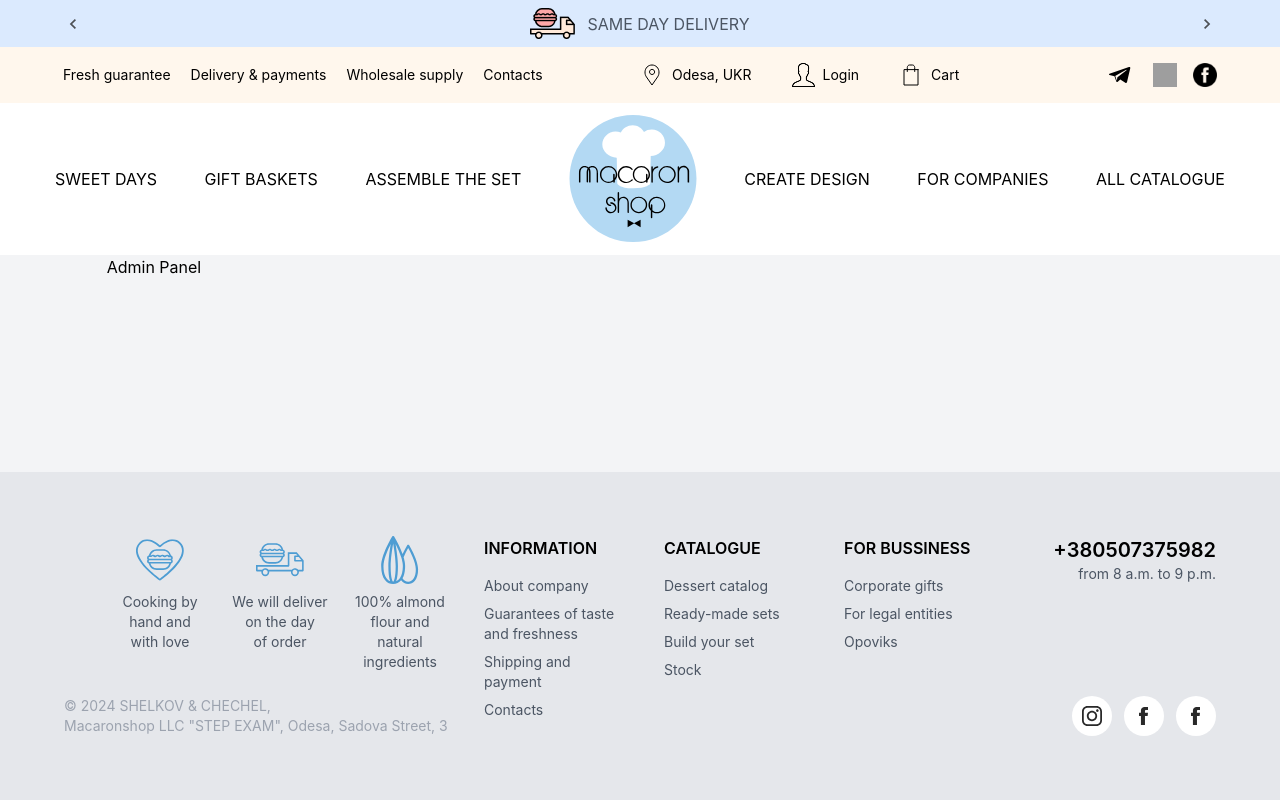
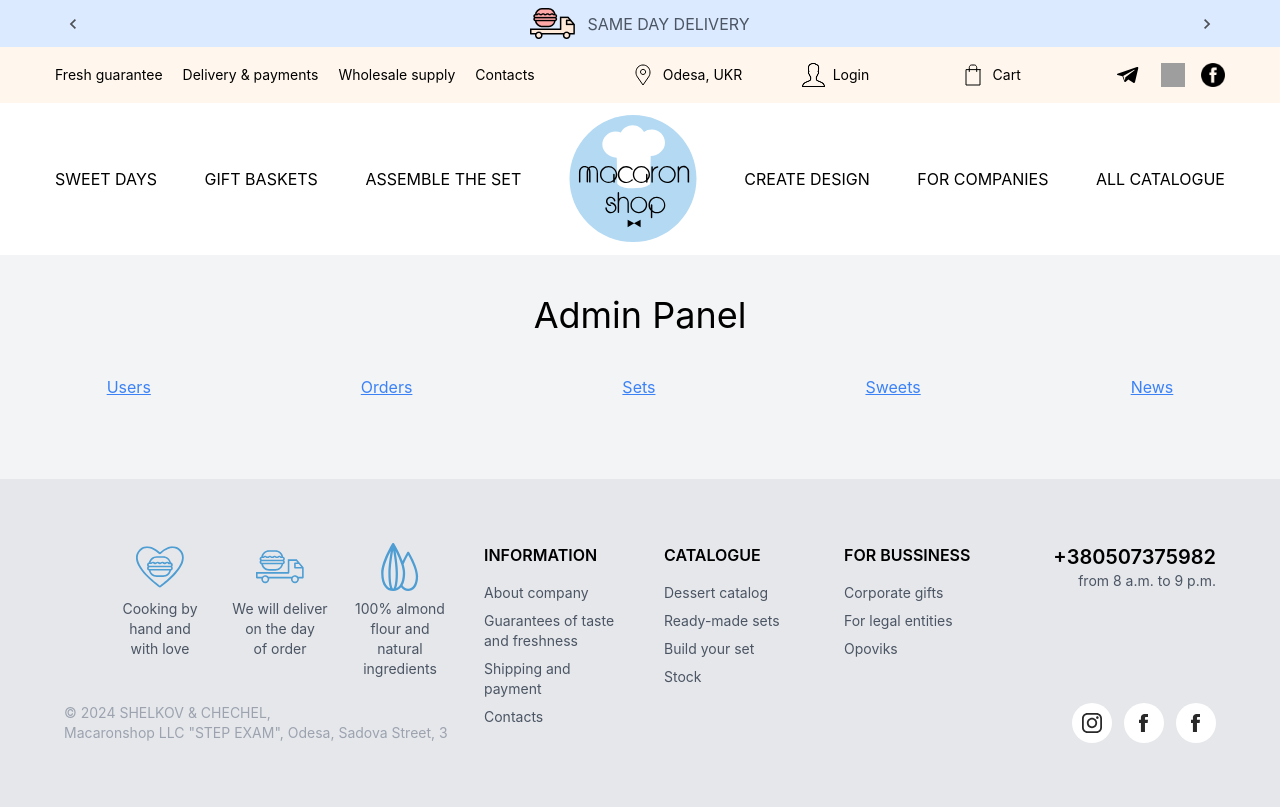
Before and after one commit to Shelkov90/Macaroon_Exam, a React (Create React App) app: page /Admin in a window 1280 px wide. Built offline with nearby package versions, Linux system fonts and the light colour scheme; data requests are answered from the project's data file; grey boxes are pictures that could not be loaded.

Commit message:
add admin panel component & some functions

```diff
--- a/db.json
+++ b/db.json
@@ -6,6 +6,7 @@
       "surname": "Gray",
       "email": "alex@gmail.com",
       "password": "12345678",
+      "isAdmin": false,
       "orders": []
     },
     {
@@ -13,18 +14,10 @@
       "name": "Artem",
       "phone": "0502661699",
       "email": "artem@gmail.com",
+      "isAdmin": true,
       "city": "Odesa",
       "company": "AnyCompany",
       "password": "12345678"
-    }
-  ],
-  "admin": [
-    {
-      "name": "Artem",
-      "surname": "Chechel",
-      "login": "admin",
-      "password": "admin",
-      "id": "0cb2"
     }
   ],
   "orders": [
--- a/src/components/elements/Forms/Login.js
+++ b/src/components/elements/Forms/Login.js
@@ -48,6 +48,8 @@ class Login extends Component {
 					const user = existingUserResponse[0];
 
 					if (user.password === password) {
+
+						if(user.isAdmin) this.props.setAdminStatus();
 
 						// Успешный вход
 						this.setState({ isLoggedIn: true });
@@ -104,7 +106,6 @@ class Login extends Component {
 												value={email}
 												onChange={this.handleInputChange}
 												onBlur={this.validateEmail}
-												pattern="[a-zA-Z0-9._%+-]+@[a-zA-Z0-9.-]+\.[a-zA-Z]{2,}"
 												required
 											/>
 											{emailError && <p className="text-red-500 ml-20">{emailError}</p>}
@@ -120,7 +121,6 @@ class Login extends Component {
 												value={password}
 												onChange={this.handleInputChange}
 												onBlur={this.validatePassword}
-												pattern=".{6,}"
 												required
 											/>
 											{passwordError && <p className="text-red-500 ml-20">{passwordError}</p>}
--- a/src/components/pages/AdminPanel/AdminPanel.js
+++ b/src/components/pages/AdminPanel/AdminPanel.js
@@ -1,18 +1,88 @@
 import React, { PureComponent } from 'react'
+import { getDataBaseInfo } from '../../services/Fetch';
 
 class AdminPanel extends PureComponent {
     constructor(props) {
         super(props)
 
         this.state = {
-
+            users: [],
+            orders: [],
+            sets: [],
+            sweets: [],
+            news: [],
+            showUsers: false,
+            showOrders: false,
+            showSets: false,
+            showSweets: false,
+            showNews: false,
         }
     }
 
+    info = async (key) => {
+        const data = await getDataBaseInfo(key);
+        this.setState({ [key]: data })
+    }
+
+    getUsers = () => {
+        this.info("users")
+        this.setState({ showUsers: true });
+    }
+
+    getOrders = () => {
+        this.info("orders")
+        this.setState({ showOrders: true });
+    }
+
+    getSets = () => {
+        this.info("sets")
+        this.setState({ showSets: true });
+    }
+
+    getSweets = () => {
+        this.info("sweets")
+        this.setState({ showSweets: true });
+    }
+
+    getNews = () => {
+        this.info("news")
+        this.setState({ showNews: true });
+    }
+
     render() {
+        const { showNews, news } = this.state
+        console.log(news);
+        let newsItems = ''
+
+        if (news) {
+            newsItems = news.map((item, index) => {
+                return (
+                    <div className='news__item grid grid-cols-6 border my-2 bg-white p-4 items-center'>
+                        <p>#{index + 1}</p>
+                        <p>{item.date}</p>
+                        <p>{item.header}</p>
+                        <p><img className='size-24' src={item.image} alt="alt" /></p>
+                        <button className='bg-green-200 rounded-md mx-4 py-2'>EDIT</button>
+                        <button className='bg-red-200 rounded-md mx-4 py-2'>DELETE</button>
+                    </div>
+                )
+            })
+        };
+
         return (
             <>
-                <h1>Admin Panel</h1>
+                <h1 className='text-4xl text-center my-10'>Admin Panel</h1>
+                <div className='categories flex justify-between text-blue-500 underline my-10'>
+                    <button onClick={this.getUsers}>Users</button>
+                    <button onClick={this.getOrders}>Orders</button>
+                    <button onClick={this.getSets}>Sets</button>
+                    <button onClick={this.getSweets}>Sweets</button>
+                    <button onClick={this.getNews}>News</button>
+
+                </div>
+                <div className='grid my-10'>
+                    {showNews ? newsItems : ''}
+                </div>
             </>
         )
     }
--- a/src/layout/Layout.js
+++ b/src/layout/Layout.js
@@ -7,10 +7,15 @@ import Register from "../components/elements/Forms/Register";
 
 class Layout extends PureComponent {
 	state = {
+		isAdmin: false,
 		showLoginForm: false,
 		showRegisterForm: false,
 		userEmail: '', // или установите начальное значение, если адрес электронной почты не определен
 	};
+
+	setAdminStatus = () => {
+		this.setState({ isAdmin: true });
+	}
 
 	setUserEmail = (email) => {
 		console.log("Email received:", email);
@@ -50,10 +55,27 @@ class Layout extends PureComponent {
 	render() {
 		return (
 			<>
-				<Header userEmail={this.state.userEmail} showLoginForm={this.showLoginForm}/>
-				{this.state.showLoginForm ? <Login setUserEmail={this.setUserEmail} handleCloseLoginForm={this.handleCloseLoginForm} redirectToRegistrationForm={this.redirectToRegistrationForm} /> : ''}
-				{this.state.showRegisterForm ? <Register handleCloseRegisterForm={this.handleCloseRegisterForm} redirectToLoginForm={this.redirectToLoginForm} /> : ''}
+				<Header
+					isAdmin={this.state.isAdmin}
+					userEmail={this.state.userEmail}
+					showLoginForm={this.showLoginForm} />
+
+				{this.state.showLoginForm ?
+				<Login
+					setAdminStatus={this.setAdminStatus}
+					setUserEmail={this.setUserEmail}
+					handleCloseLoginForm={this.handleCloseLoginForm}
+					redirectToRegistrationForm={this.redirectToRegistrationForm} /> :
+				''}
+
+				{this.state.showRegisterForm ?
+				<Register
+					handleCloseRegisterForm={this.handleCloseRegisterForm}
+					redirectToLoginForm={this.redirectToLoginForm} /> :
+				''}
+
 				<Main />
+
 				<Footer />
 			</>
 		);
--- a/src/layout/header/Header.js
+++ b/src/layout/header/Header.js
@@ -12,7 +12,7 @@ class Header extends PureComponent {
     };
 
   render() {
-    const userEmail = this.props.userEmail;
+    const {userEmail, isAdmin} = this.props;
 
     return (
       <header>
@@ -20,16 +20,16 @@ class Header extends PureComponent {
         <HeaderBanner />
 
         <div className="header__navigation bg-orange-50">
-          <div className="flex justify-between items-center text-sm max-w-[1170px] mx-auto py-3 px-2">
+          <div className="flex justify-between items-center text-sm max-w-[1170px] mx-auto py-3">
 
-              <nav className="flex basis-3/6">
+              <nav className="flex">
                 <div className="mr-5"><NavLink to="/Guarantee">Fresh guarantee</NavLink></div>
                 <div className="mr-5"><NavLink to="/Delivery">Delivery & payments</NavLink></div>
                 <div className="mr-5"><NavLink to="/Wholesale">Wholesale supply</NavLink></div>
                 <div className="mr-5"><NavLink to="/Contacts">Contacts</NavLink></div>
               </nav>
 
-            <div className="flex basis-2/6">
+            <div className="flex justify-between basis-1/3">
               <div className="flex items-center mr-10">
                 <img className="mr-2" src="/images/place.svg" alt="alt" />
                 Odesa, UKR
@@ -37,8 +37,9 @@ class Header extends PureComponent {
 
               {userEmail ?
               (
-                <div className="flex items-center mr-10">
+                <div className="flex items-between">
                   <p>Welcome, <span className="underline italic text-blue-600">{userEmail}</span></p>
+                  {isAdmin ? <NavLink to="/Admin" className="border rounded-xl bg-blue-400 p-2 text-white" >Admin</NavLink> : ''}
                 </div>
               ) :
               (
@@ -50,13 +51,13 @@ class Header extends PureComponent {
                 </div>
               )}
 
-              <div className="flex items-center mr-10">
-                <img className="mr-2" src="/images/bag.svg" alt="alt" />
+              <div className="flex items-center">
+                <img className="ml-8 mr-2" src="/images/bag.svg" alt="alt" />
                 Cart
               </div>
             </div>
 
-            <div className="flex items-center basis-1/6 justify-end">
+            <div className="flex items-center justify-end">
               <div className="ml-4">
                 <img className="size-8" src="/images/tg.svg" alt="alt" />
               </div>
```
Also changed, not shown: src/layout/main/Main.js (+8 -0 lines).
